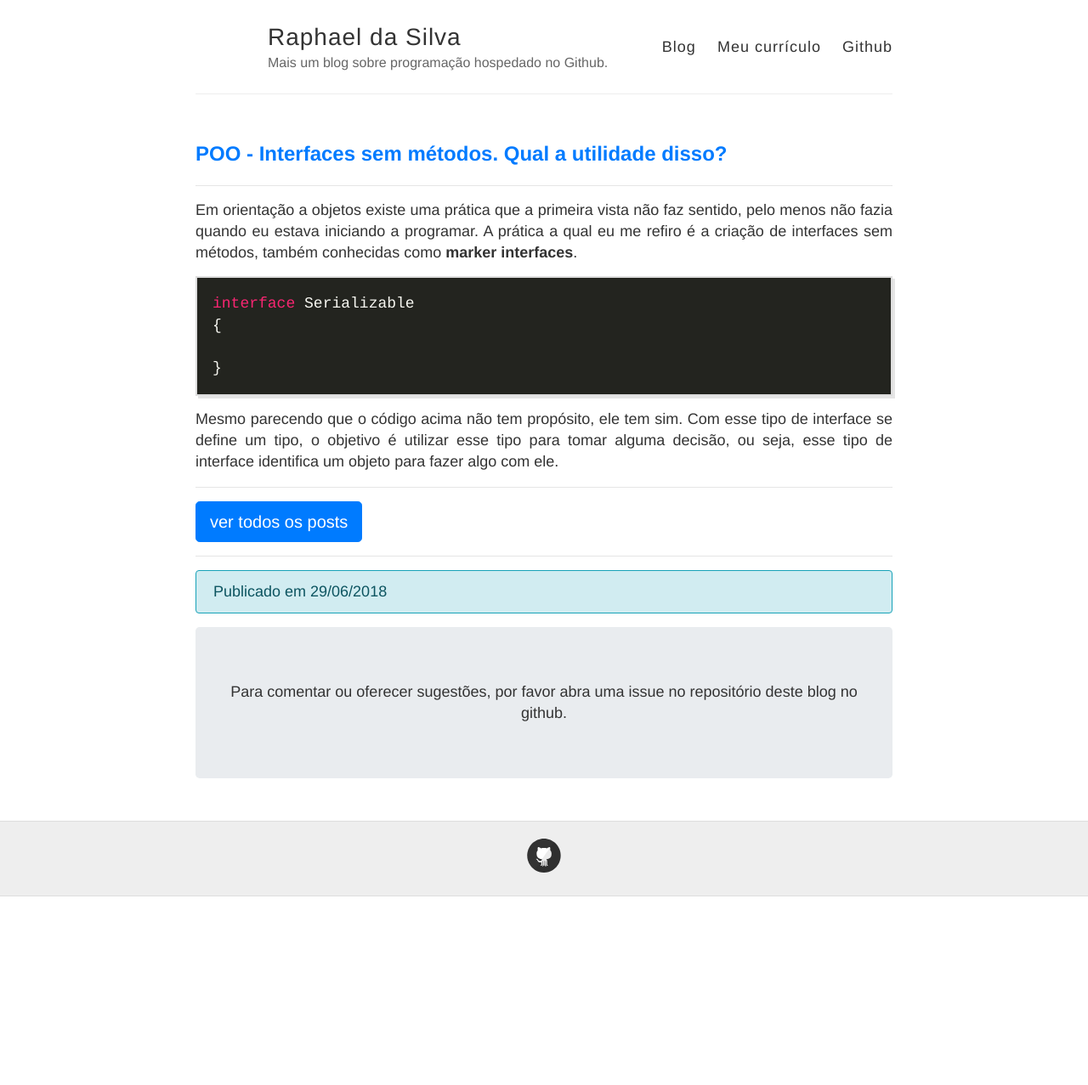
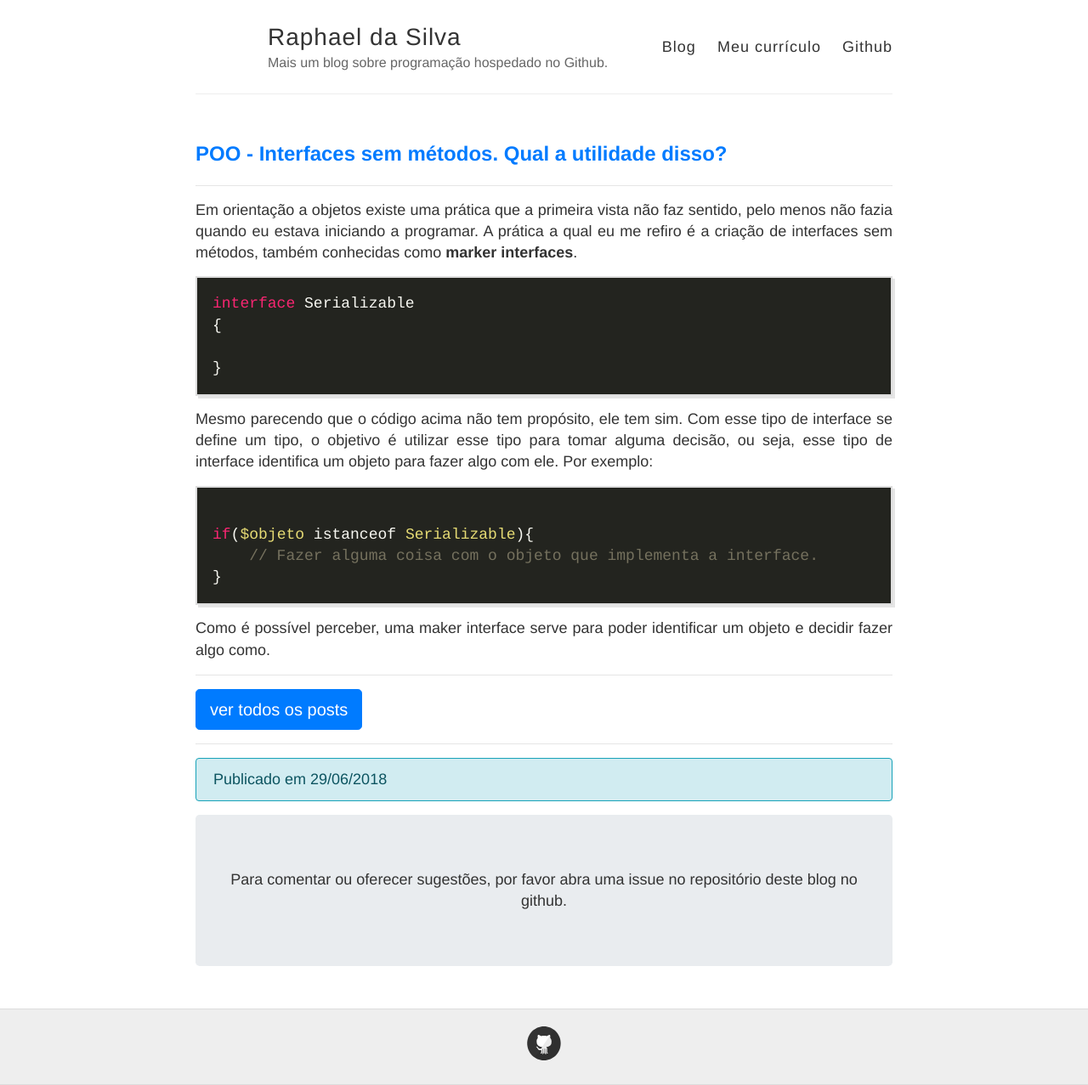
Before and after one commit to raphael-da-silva/raphael-da-silva.github.io, a Jekyll site: the page built from _posts/2018-06-29-marker-interfaces.md, in a window 1280 px wide. Shown: the whole page at 85% size. Built offline with Jekyll 4.4.1, drawn with Linux system fonts in a browser that asks for light colours; nearby versions of some CDN libraries; before the commit the page ends 1055 px from its top, so only the background shows below that.

Commit message:
Revisão dos posts

````diff
--- a/_posts/2018-06-29-marker-interfaces.md
+++ b/_posts/2018-06-29-marker-interfaces.md
@@ -13,4 +13,13 @@ interface Serializable
 }
 ```
 
-Mesmo parecendo que o código acima não tem propósito, ele tem sim. Com esse tipo de interface se define um tipo, o objetivo é utilizar esse tipo para tomar alguma decisão, ou seja, esse tipo de interface identifica um objeto para fazer algo com ele.
+Mesmo parecendo que o código acima não tem propósito, ele tem sim. Com esse tipo de interface se define um tipo, o objetivo é utilizar esse tipo para tomar alguma decisão, ou seja, esse tipo de interface identifica um objeto para fazer algo com ele. Por exemplo:
+
+```php
+
+if($objeto istanceof Serializable){
+    // Fazer alguma coisa com o objeto que implementa a interface.
+}
+```
+
+Como é possível perceber, uma maker interface serve para poder identificar um objeto e decidir fazer algo como.
````
Also changed, not shown: _posts/2018-06-19-describe.md (+1 -1 lines).
